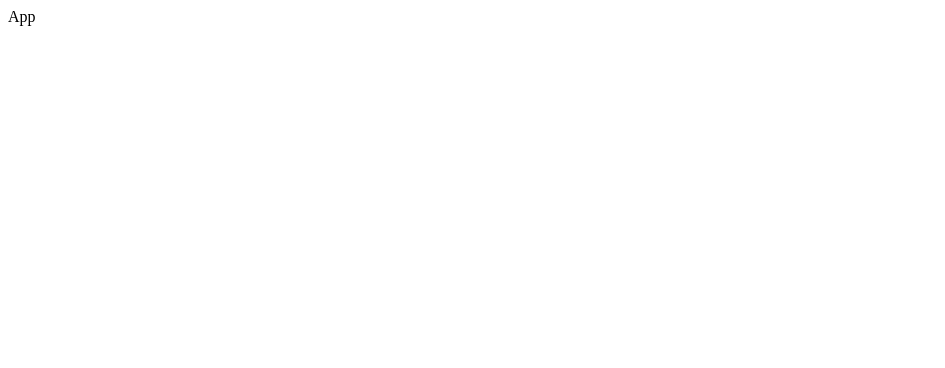
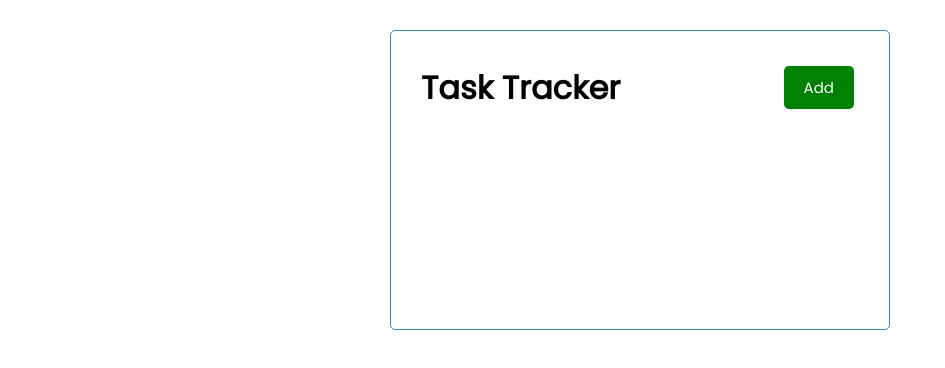
Before and after one commit to nekohakum/Task-Tracker, a React (Create React App) app: page / in a window 1280 px wide. Shown: the top 368 px of the page, without its empty margins (0-945 px from the left). Built offline with nearby package versions, Linux system fonts and the light colour scheme.

Commit message:
commit the header tag content

```diff
--- a/src/App.js
+++ b/src/App.js
@@ -1,7 +1,12 @@
-import React from "react";
+import Header from "./components/Header";
+import "./index.css";
 
 const App = () => {
-     return <div>App</div>;
+     return (
+          <div className="container">
+               <Header title="Task Tracker" />
+          </div>
+     );
 };
 
 export default App;
--- /dev/null
+++ b/src/components/Button.js
@@ -0,0 +1,13 @@
+const Button = ({ color, text, onClick }) => {
+     return (
+          <button
+               className="btn"
+               style={{ backgroundColor: color }}
+               onClick={onClick}
+          >
+               {text}
+          </button>
+     );
+};
+
+export default Button;
--- /dev/null
+++ b/src/components/Header.js
@@ -0,0 +1,15 @@
+import Button from "./Button";
+
+const Header = ({ title }) => {
+     const onClick = () => {
+          console.log("click");
+     };
+     return (
+          <header className="header">
+               <h1> {title}</h1>
+               <Button color="green" text="Add" onClick={onClick} />
+          </header>
+     );
+};
+
+export default Header;
```
